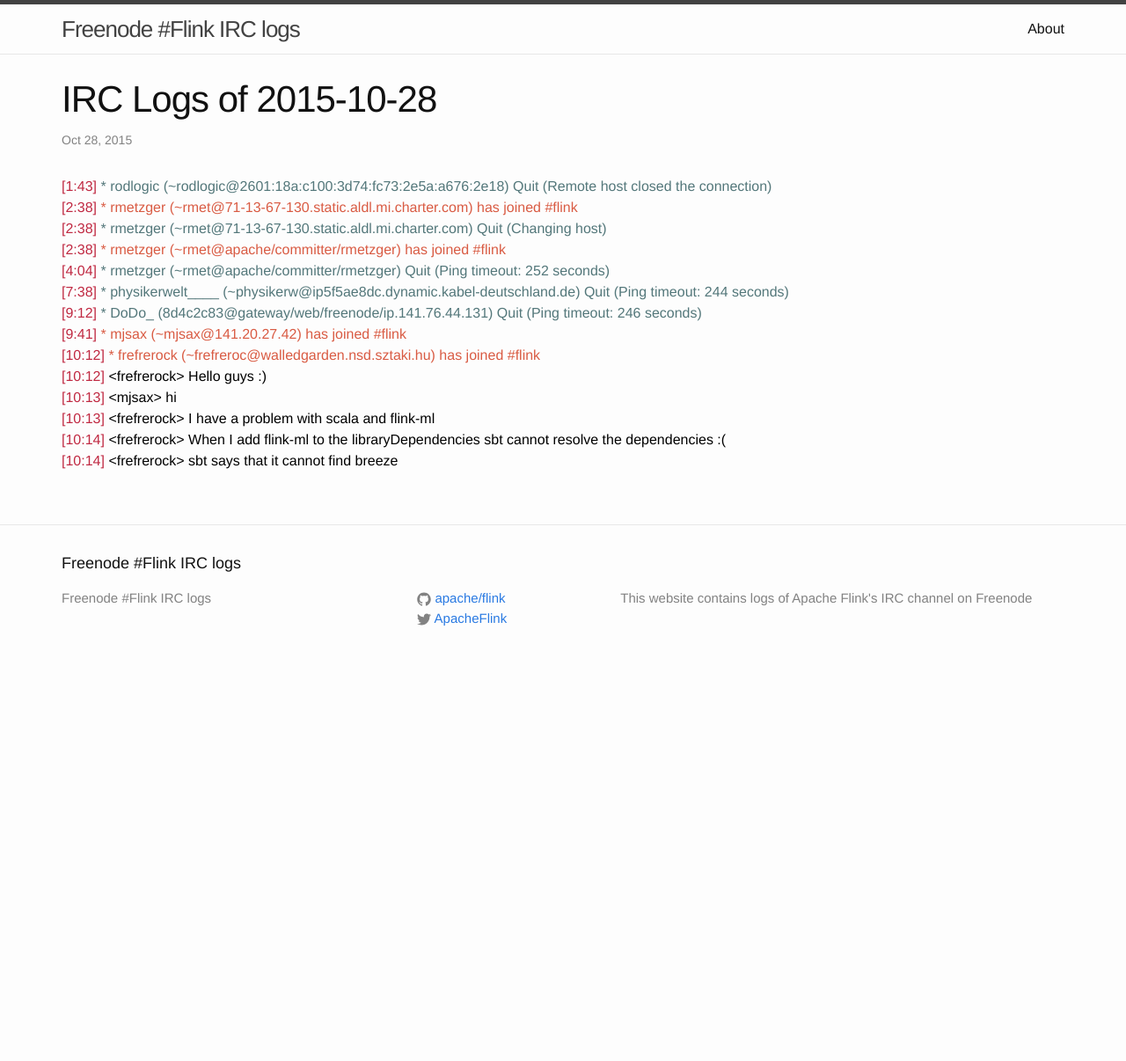
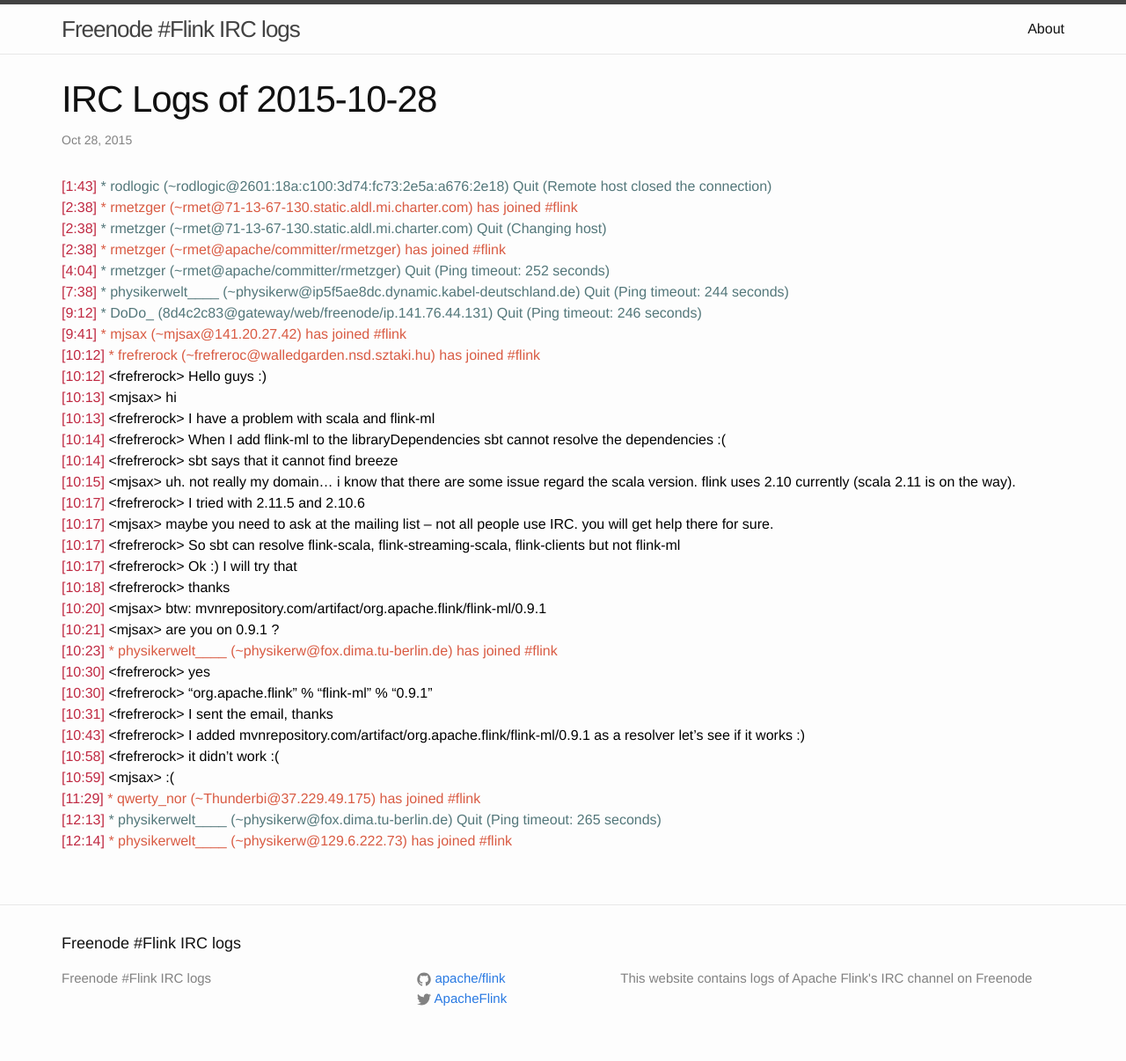
Before and after one commit to flink-irc-logs/flink-irc-logs.github.io, a Jekyll site: the page built from _posts/2015-10-28-logs.markdown, in a window 1280 px wide. Shown: the whole page at 88% size. Built offline with Jekyll 4.4.1, drawn with Linux system fonts in a browser that asks for light colours; before the commit the page ends 900 px from its top, so only the background shows below that.

Commit message:
Update of the logs on Wed Oct 28 12:15:41 CET 2015

```diff
--- a/_posts/2015-10-28-logs.markdown
+++ b/_posts/2015-10-28-logs.markdown
@@ -18,3 +18,21 @@
 <span class="irc-date">[10:13]</span> <span class="irc-black">&lt;frefrerock&gt; I have a problem with scala and flink-ml</span><br />
 <span class="irc-date">[10:14]</span> <span class="irc-black">&lt;frefrerock&gt; When I add flink-ml to the libraryDependencies sbt cannot resolve the dependencies :(</span><br />
 <span class="irc-date">[10:14]</span> <span class="irc-black">&lt;frefrerock&gt; sbt says that it cannot find breeze</span><br />
+<span class="irc-date">[10:15]</span> <span class="irc-black">&lt;mjsax&gt; uh. not really my domain... i know that there are some issue regard the scala version. flink uses 2.10 currently (scala 2.11 is on the way).</span><br />
+<span class="irc-date">[10:17]</span> <span class="irc-black">&lt;frefrerock&gt; I tried with 2.11.5 and 2.10.6</span><br />
+<span class="irc-date">[10:17]</span> <span class="irc-black">&lt;mjsax&gt; maybe you need to ask at the mailing list -- not all people use IRC. you will get help there for sure.</span><br />
+<span class="irc-date">[10:17]</span> <span class="irc-black">&lt;frefrerock&gt; So sbt can resolve flink-scala, flink-streaming-scala, flink-clients but not flink-ml</span><br />
+<span class="irc-date">[10:17]</span> <span class="irc-black">&lt;frefrerock&gt; Ok :) I will try that</span><br />
+<span class="irc-date">[10:18]</span> <span class="irc-black">&lt;frefrerock&gt; thanks</span><br />
+<span class="irc-date">[10:20]</span> <span class="irc-black">&lt;mjsax&gt; btw: mvnrepository.com/artifact/org.apache.flink/flink-ml/0.9.1</span><br />
+<span class="irc-date">[10:21]</span> <span class="irc-black">&lt;mjsax&gt; are you on 0.9.1 ?</span><br />
+<span class="irc-date">[10:23]</span> <span class="irc-green">* physikerwelt____ (~physikerw@fox.dima.tu-berlin.de) has joined #flink</span><br />
+<span class="irc-date">[10:30]</span> <span class="irc-black">&lt;frefrerock&gt; yes</span><br />
+<span class="irc-date">[10:30]</span> <span class="irc-black">&lt;frefrerock&gt; "org.apache.flink" % "flink-ml" % "0.9.1"</span><br />
+<span class="irc-date">[10:31]</span> <span class="irc-black">&lt;frefrerock&gt; I sent the email, thanks</span><br />
+<span class="irc-date">[10:43]</span> <span class="irc-black">&lt;frefrerock&gt; I added mvnrepository.com/artifact/org.apache.flink/flink-ml/0.9.1 as a resolver let's see if it works :)</span><br />
+<span class="irc-date">[10:58]</span> <span class="irc-black">&lt;frefrerock&gt; it didn't work :(</span><br />
+<span class="irc-date">[10:59]</span> <span class="irc-black">&lt;mjsax&gt; :(</span><br />
+<span class="irc-date">[11:29]</span> <span class="irc-green">* qwerty_nor (~Thunderbi@37.229.49.175) has joined #flink</span><br />
+<span class="irc-date">[12:13]</span> <span class="irc-navy">* physikerwelt____ (~physikerw@fox.dima.tu-berlin.de) Quit (Ping timeout: 265 seconds)</span><br />
+<span class="irc-date">[12:14]</span> <span class="irc-green">* physikerwelt____ (~physikerw@129.6.222.73) has joined #flink</span><br />
```
